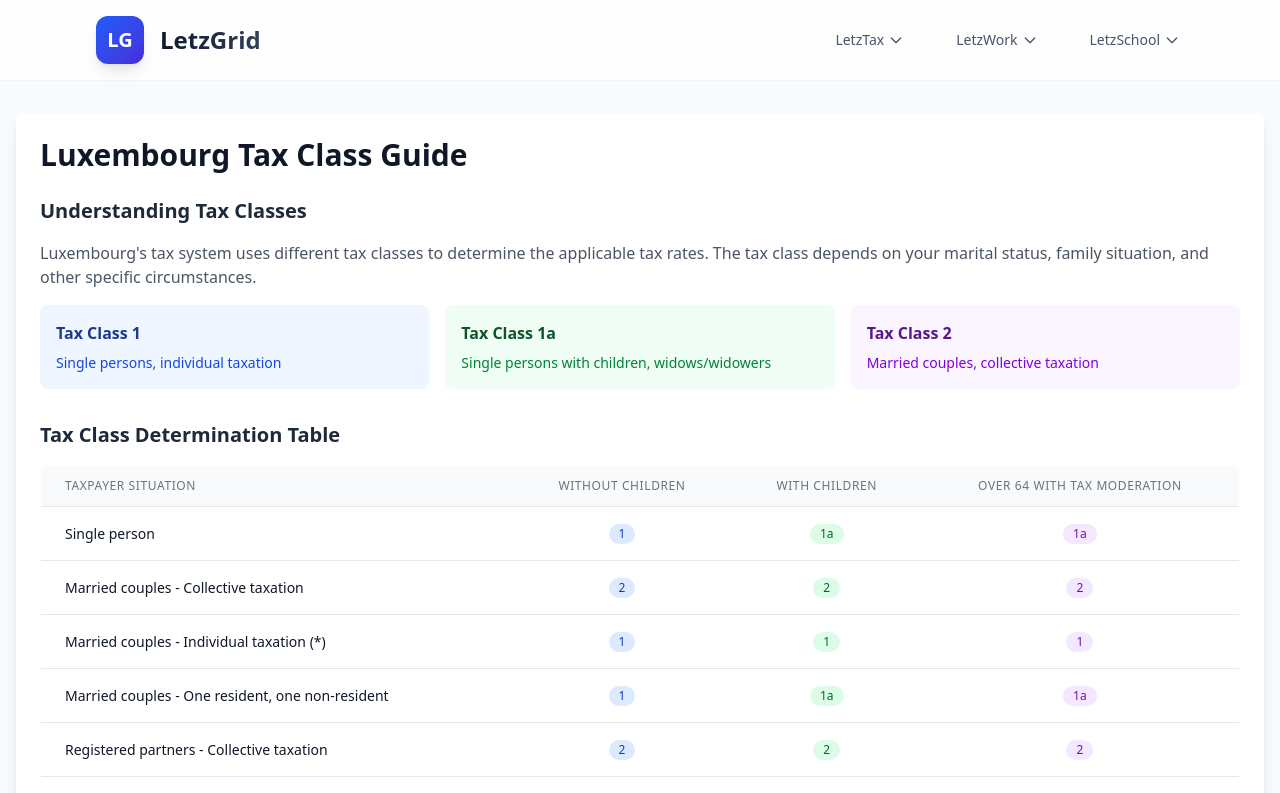
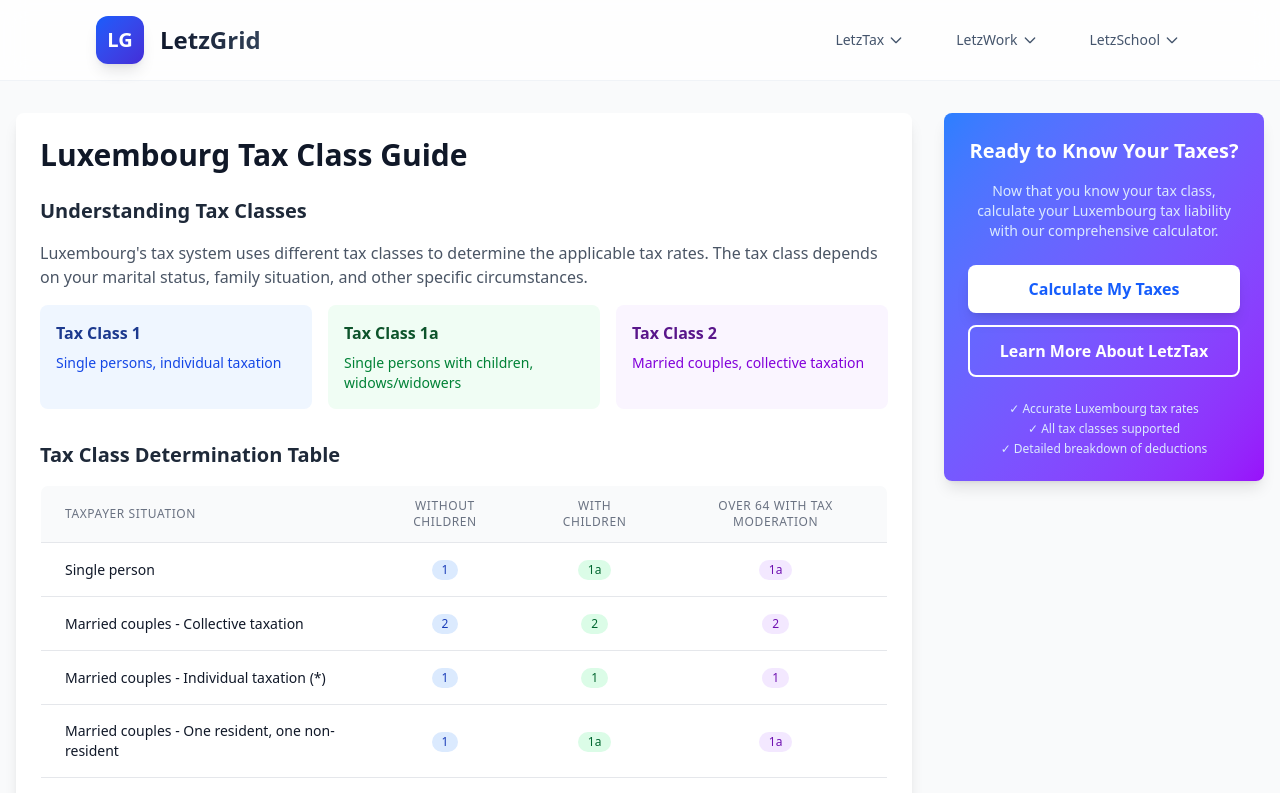
Before and after one commit to salmon-01/IT-Capstone-1, a React (Vite) app: page /letztax/tax-class-guide in a window 1280 px wide. Shown: the top 793 px of the page. Built offline with nearby package versions, Linux system fonts and the light colour scheme.

Commit message:
Create v4 of tax class guide

```diff
--- a/src/pages/LetzTax/TaxClassGuide.tsx
+++ b/src/pages/LetzTax/TaxClassGuide.tsx
@@ -82,6 +82,9 @@ const TaxClassGuide: React.FC = () => {
     <div className="min-h-screen bg-gray-50">
       <Header />
       <div className="max-w-7xl mx-auto px-4 py-8">
+        <div className="flex flex-col lg:flex-row gap-8">
+          {/* Main Content - Left Side */}
+          <div className="flex-1 lg:max-w-4xl">
             <div className="bg-white rounded-lg shadow-lg p-6">
               <h1 className="text-3xl font-bold text-gray-900 mb-6">
                 Luxembourg Tax Class Guide
@@ -92,9 +95,10 @@ const TaxClassGuide: React.FC = () => {
                   Understanding Tax Classes
                 </h2>
                 <p className="text-gray-600 mb-4">
-              Luxembourg's tax system uses different tax classes to determine
-              the applicable tax rates. The tax class depends on your marital
-              status, family situation, and other specific circumstances.
+                  Luxembourg's tax system uses different tax classes to
+                  determine the applicable tax rates. The tax class depends on
+                  your marital status, family situation, and other specific
+                  circumstances.
                 </p>
 
                 <div className="grid grid-cols-1 md:grid-cols-3 gap-4 mb-6">
@@ -179,16 +183,17 @@ const TaxClassGuide: React.FC = () => {
                 </h3>
                 <div className="space-y-3 text-sm text-yellow-800">
                   <p>
-                <strong>(*)</strong> For persons who have opted for individual
-                taxation with income reallocation, the tax class is not
-                indicated on the resident taxpayer's withholding tax form, but a
-                tax rate is indicated which corresponds to that which would be
-                applicable to resident taxpayers in tax class 1 and who were
-                taxable due to their domestic and foreign income.
+                    <strong>(*)</strong> For persons who have opted for
+                    individual taxation with income reallocation, the tax class
+                    is not indicated on the resident taxpayer's withholding tax
+                    form, but a tax rate is indicated which corresponds to that
+                    which would be applicable to resident taxpayers in tax class
+                    1 and who were taxable due to their domestic and foreign
+                    income.
                   </p>
                   <p>
-                <strong>(**)</strong> Widows/widowers bound by a Luxembourg or
-                foreign partnership are classified in tax class 1A.
+                    <strong>(**)</strong> Widows/widowers bound by a Luxembourg
+                    or foreign partnership are classified in tax class 1A.
                   </p>
                 </div>
               </div>
@@ -201,15 +206,15 @@ const TaxClassGuide: React.FC = () => {
                   <div>
                     <h4 className="font-semibold mb-2">Collective Taxation</h4>
                     <p>
-                Married couples or registered partners can choose to be taxed
-                together, combining their incomes.
+                      Married couples or registered partners can choose to be
+                      taxed together, combining their incomes.
                     </p>
                   </div>
                   <div>
                     <h4 className="font-semibold mb-2">Individual Taxation</h4>
                     <p>
-                Each spouse is taxed separately on their own income, even if
-                married.
+                      Each spouse is taxed separately on their own income, even
+                      if married.
                     </p>
                   </div>
                   <div>
@@ -222,8 +227,8 @@ const TaxClassGuide: React.FC = () => {
                   <div>
                     <h4 className="font-semibold mb-2">Transitional Period</h4>
                     <p>
-                A 3-year period following divorce or death where special tax
-                class rules apply.
+                      A 3-year period following divorce or death where special
+                      tax class rules apply.
                     </p>
                   </div>
                 </div>
@@ -235,20 +240,80 @@ const TaxClassGuide: React.FC = () => {
                 </h3>
                 <div className="space-y-4 text-sm text-gray-700">
                   <div>
-              <h4 className="font-semibold mb-2 text-gray-900">Married Couples - One Resident, One Non-Resident</h4>
-              <p>When one spouse is a Luxembourg resident and the other is not, they are typically taxed as class 1 (or 1a with children).</p>
+                    <h4 className="font-semibold mb-2 text-gray-900">
+                      Married Couples - One Resident, One Non-Resident
+                    </h4>
+                    <p>
+                      When one spouse is a Luxembourg resident and the other is
+                      not, they are typically taxed as class 1 (or 1a with
+                      children).
+                    </p>
                   </div>
                   <div>
-              <h4 className="font-semibold mb-2 text-gray-900">Registered Partners</h4>
-              <p>Same-sex couples or registered partnerships have the same tax options as married couples, but must actively choose collective taxation.</p>
+                    <h4 className="font-semibold mb-2 text-gray-900">
+                      Registered Partners
+                    </h4>
+                    <p>
+                      Same-sex couples or registered partnerships have the same
+                      tax options as married couples, but must actively choose
+                      collective taxation.
+                    </p>
                   </div>
                   <div>
-              <h4 className="font-semibold mb-2 text-gray-900">Transitional Periods</h4>
-              <p>For 3 years after divorce or death of a spouse, special rules apply that may result in tax class 2 instead of the normal class 1/1a.</p>
+                    <h4 className="font-semibold mb-2 text-gray-900">
+                      Transitional Periods
+                    </h4>
+                    <p>
+                      For 3 years after divorce or death of a spouse, special
+                      rules apply that may result in tax class 2 instead of the
+                      normal class 1/1a.
+                    </p>
                   </div>
                   <div>
-              <h4 className="font-semibold mb-2 text-gray-900">Non-Resident Spouse with 90% Income Rule</h4>
-              <p>If a non-resident spouse earns less than 10% of the household's Luxembourg income, the couple may qualify for class 2 taxation.</p>
+                    <h4 className="font-semibold mb-2 text-gray-900">
+                      Non-Resident Spouse with 90% Income Rule
+                    </h4>
+                    <p>
+                      If a non-resident spouse earns less than 10% of the
+                      household's Luxembourg income, the couple may qualify for
+                      class 2 taxation.
+                    </p>
+                  </div>
+                </div>
+              </div>
+            </div>
+          </div>
+
+          {/* CTA Sidebar - Right Side */}
+          <div className="lg:w-80 lg:sticky lg:top-28 lg:h-fit">
+            <div className="bg-gradient-to-br from-blue-500 to-purple-600 rounded-lg p-6 text-white shadow-lg">
+              <div className="text-center">
+                <h3 className="text-xl font-bold mb-4">Ready to Know Your Taxes?</h3>
+                <p className="text-blue-100 mb-6 text-sm">
+                  Now that you know your tax class, calculate your Luxembourg
+                  tax liability with our comprehensive calculator.
+                </p>
+                <div className="space-y-3">
+                  <button
+                    onClick={() =>
+                      (window.location.href = "/letztax/calculator")
+                    }
+                    className="w-full bg-white text-blue-600 px-6 py-3 rounded-lg font-semibold hover:bg-blue-50 transition-colors duration-200 shadow-lg hover:shadow-xl transform hover:-translate-y-1"
+                  >
+                    Calculate My Taxes
+                  </button>
+                  <button
+                    onClick={() => (window.location.href = "/letztax")}
+                    className="w-full border-2 border-white text-white px-6 py-3 rounded-lg font-semibold hover:bg-white hover:text-blue-600 transition-colors duration-200"
+                  >
+                    Learn More About LetzTax
+                  </button>
+                </div>
+                <div className="mt-6 text-blue-100 text-xs space-y-1">
+                  <p>✓ Accurate Luxembourg tax rates</p>
+                  <p>✓ All tax classes supported</p>
+                  <p>✓ Detailed breakdown of deductions</p>
+                </div>
               </div>
             </div>
           </div>
```
Lines whose indentation alone changed are shown as unchanged.
